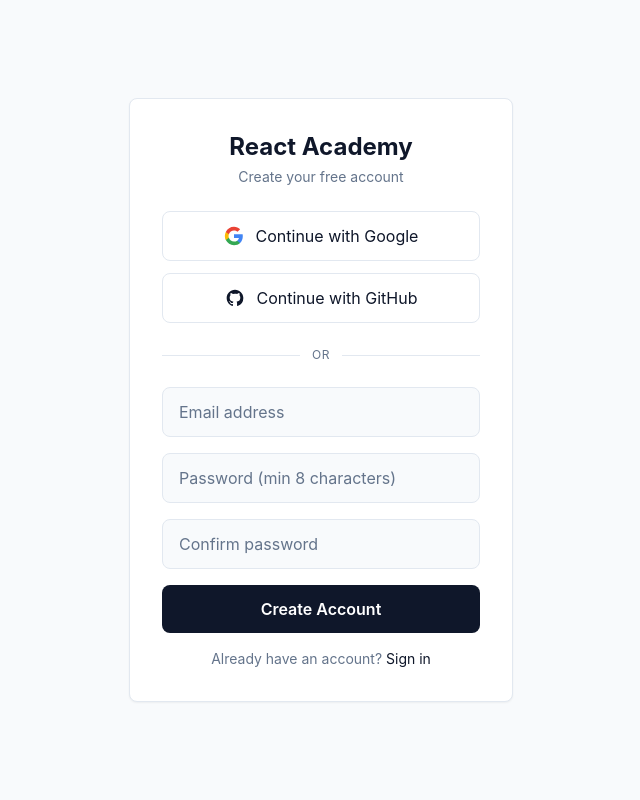
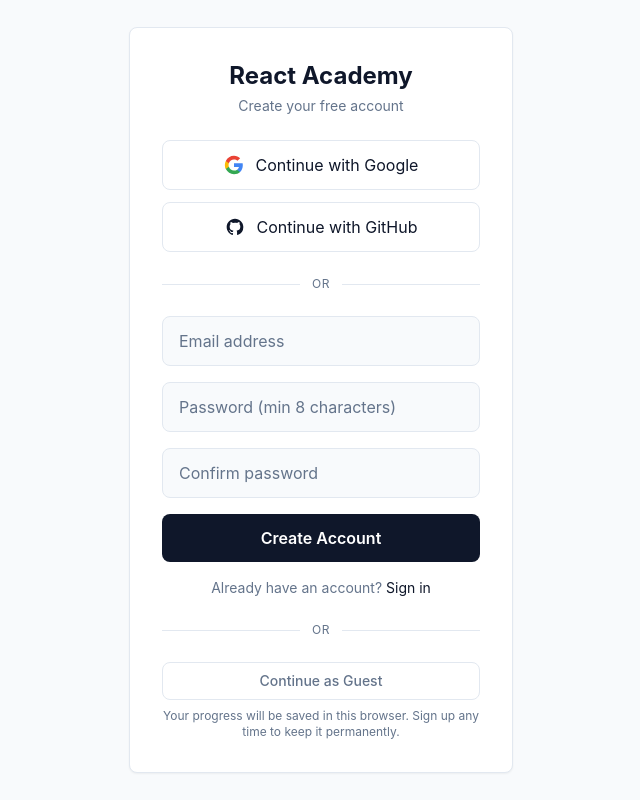
Before and after one commit to mikejhenry/react-academy, a React (Vite) app: page /auth in a window 1280 px wide. Shown: the whole page, without its empty margins (319-959 px from the left). Built offline with nearby package versions, Linux system fonts and the light colour scheme; no server answers.

Commit message:
feat: add Continue as Guest button to AuthPage

```diff
--- a/src/features/auth/pages/AuthPage.tsx
+++ b/src/features/auth/pages/AuthPage.tsx
@@ -8,12 +8,15 @@ import { OAuthButtons } from '../components/OAuthButtons'
 type AuthMode = 'signup' | 'login'
 
 export function AuthPage() {
-  const { user, loading } = useAuth()
+  const { user, loading, isGuest, continueAsGuest } = useAuth()
   const [mode, setMode] = useState<AuthMode>('signup')
 
   if (loading) return null
   if (user) {
     return <Navigate to={user.onboarding_completed ? '/' : '/onboarding'} replace />
+  }
+  if (isGuest) {
+    return <Navigate to="/" replace />
   }
 
   return (
@@ -38,6 +41,25 @@ export function AuthPage() {
           ? <SignUpForm onSuccess={() => {}} onSwitchToLogin={() => setMode('login')} />
           : <LoginForm onSuccess={() => {}} onSwitchToSignUp={() => setMode('signup')} />
         }
+
+        <div className="flex items-center gap-3">
+          <div className="flex-1 h-px bg-border" />
+          <span className="text-text-muted text-xs uppercase tracking-wider">or</span>
+          <div className="flex-1 h-px bg-border" />
+        </div>
+
+        <div className="flex flex-col gap-2">
+          <button
+            type="button"
+            onClick={continueAsGuest}
+            className="w-full px-4 py-2 rounded-theme border border-border text-text-muted hover:border-primary hover:text-primary transition-colors text-sm font-medium"
+          >
+            Continue as Guest
+          </button>
+          <p className="text-xs text-text-muted text-center">
+            Your progress will be saved in this browser. Sign up any time to keep it permanently.
+          </p>
+        </div>
       </div>
     </div>
   )
```
